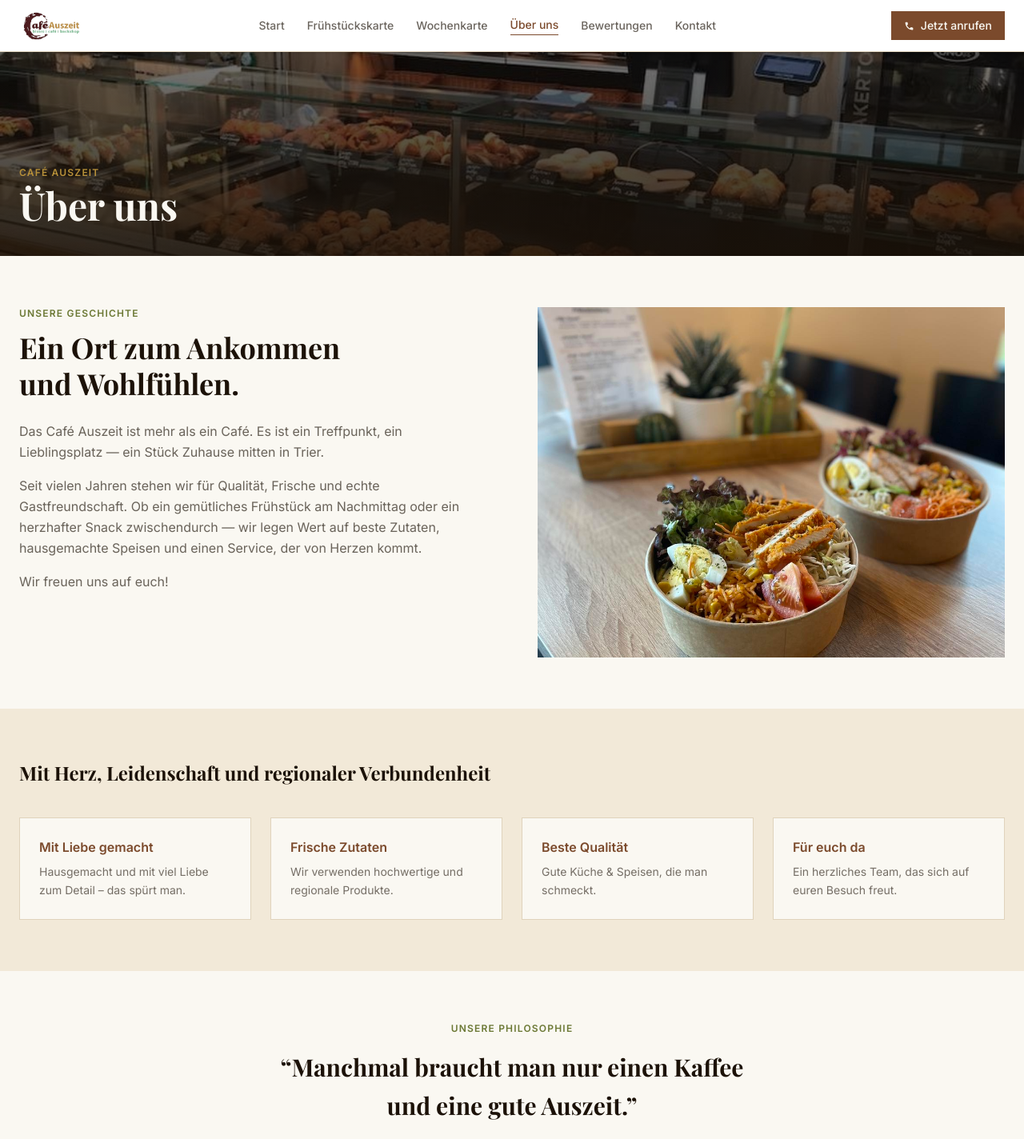
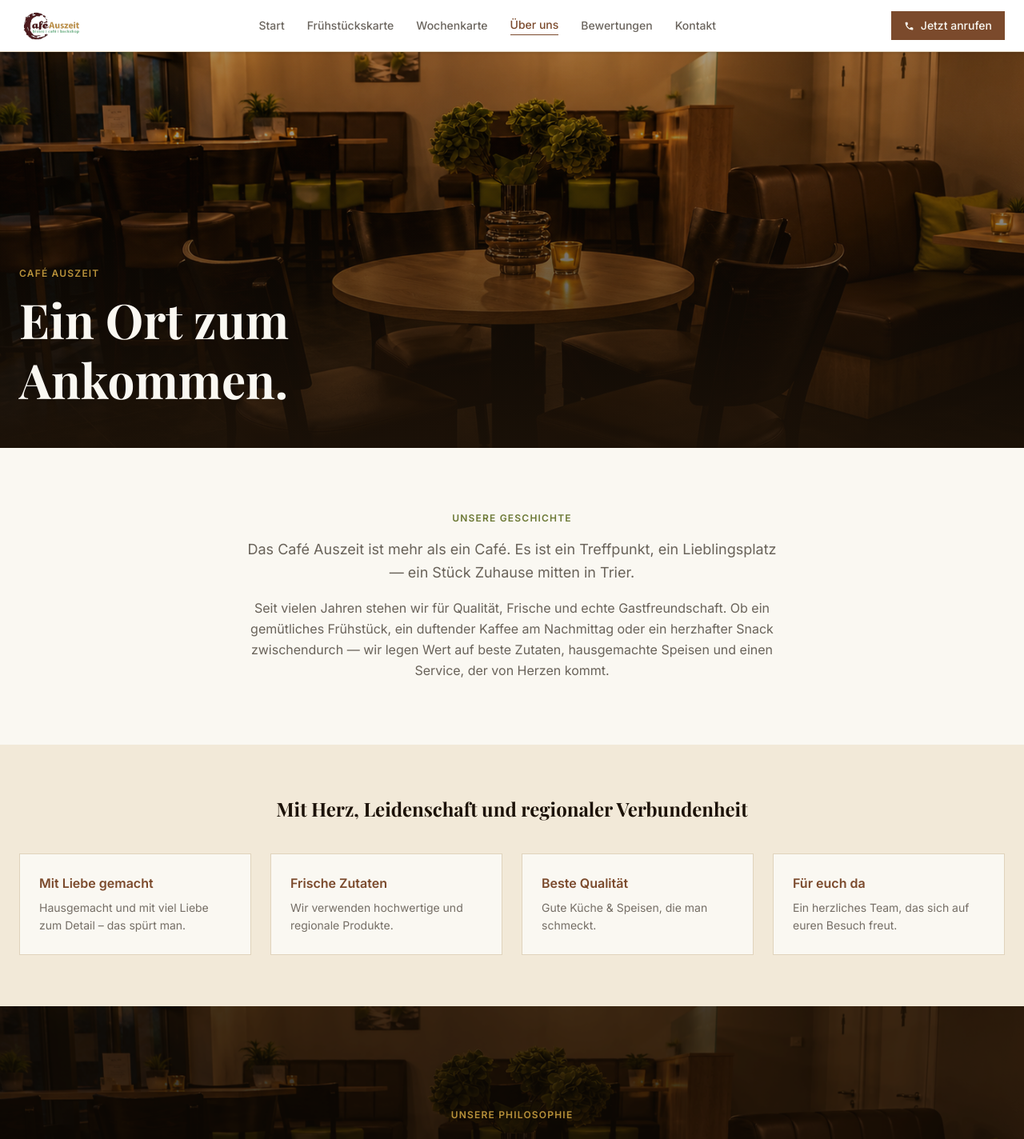
Before and after one commit to julinator95-maker/Cafe-Auszeit, a Next.js app: page /ueber-uns in a window 1280 px wide. Shown: the top 1424 px of the page at 80% size. Built offline with nearby package versions, Linux system fonts and the light colour scheme; a web font is replaced by a local one.

Commit message:
Über uns: Innenraum organisch eingebunden, Philosophie-Zitat als Foto-Banner

```diff
--- a/app/ueber-uns/page.tsx
+++ b/app/ueber-uns/page.tsx
@@ -23,70 +23,54 @@ const werte = [
 export default function UeberUnsPage() {
   return (
     <>
-      {/* ─── HERO ─── */}
-      <section className="relative h-64 md:h-80 overflow-hidden flex items-end">
+      {/* ─── HERO – Innenraum als Einstieg ─── */}
+      <section className="relative h-[70vh] min-h-[500px] overflow-hidden flex items-end">
         <Image
-          src="/backwaren.png"
-          alt="Über uns – Café Auszeit"
+          src="/innenraum.jpg"
+          alt="Gemütlicher Innenraum des Café Auszeit"
           fill
-          className="object-cover"
-          style={{ filter: "brightness(0.55)" }}
+          className="object-cover object-center"
+          style={{ filter: "brightness(0.7)" }}
           priority
         />
-        <div className="absolute inset-0 bg-gradient-to-t from-dark/80 to-transparent" />
-        <div className="relative z-10 max-w-7xl mx-auto px-6 pb-10 w-full pt-16">
-          <p className="text-gold text-xs font-semibold uppercase tracking-widest mb-2">Café Auszeit</p>
+        {/* Gradient von unten damit Headline lesbar */}
+        <div className="absolute inset-0 bg-gradient-to-t from-dark/90 via-dark/30 to-transparent" />
+        <div className="relative z-10 max-w-7xl mx-auto px-6 pb-12 w-full pt-16">
+          <AnimatedSection>
+            <p className="text-gold text-xs font-semibold uppercase tracking-widest mb-3">Café Auszeit</p>
             <h1
-            className="text-4xl md:text-5xl font-bold text-cream"
+              className="text-4xl md:text-6xl font-bold text-cream leading-tight"
               style={{ fontFamily: "var(--font-playfair)" }}
             >
-            Über uns
+              Ein Ort zum<br />Ankommen.
             </h1>
+          </AnimatedSection>
         </div>
       </section>
 
-      {/* ─── HAUPTBEREICH ─── */}
-      <section className="max-w-7xl mx-auto px-6 py-16 grid grid-cols-1 lg:grid-cols-2 gap-16 items-start">
-
-        <AnimatedSection direction="left">
-          <p className="text-olive text-xs font-semibold uppercase tracking-widest mb-3">Unsere Geschichte</p>
-          <h2
-            className="text-3xl md:text-4xl font-bold text-dark mb-6 leading-tight"
-            style={{ fontFamily: "var(--font-playfair)" }}
-          >
-            Ein Ort zum Ankommen<br />und Wohlfühlen.
-          </h2>
-          <div className="space-y-4 text-dark/65 leading-relaxed">
-            <p>
+      {/* ─── GESCHICHTE – Text zentriert, Luft zum Atmen ─── */}
+      <section className="bg-cream py-20 px-6">
+        <div className="max-w-2xl mx-auto text-center">
+          <AnimatedSection>
+            <p className="text-olive text-xs font-semibold uppercase tracking-widest mb-4">Unsere Geschichte</p>
+            <p className="text-dark/65 leading-relaxed text-lg mb-4">
               Das Café Auszeit ist mehr als ein Café. Es ist ein Treffpunkt, ein Lieblingsplatz —
               ein Stück Zuhause mitten in Trier.
             </p>
-            <p>
+            <p className="text-dark/65 leading-relaxed">
               Seit vielen Jahren stehen wir für Qualität, Frische und echte Gastfreundschaft.
-              Ob ein gemütliches Frühstück am Nachmittag oder ein herzhafter Snack zwischendurch —
-              wir legen Wert auf beste Zutaten, hausgemachte Speisen und einen Service,
-              der von Herzen kommt.
+              Ob ein gemütliches Frühstück, ein duftender Kaffee am Nachmittag oder ein herzhafter
+              Snack zwischendurch — wir legen Wert auf beste Zutaten, hausgemachte Speisen und
+              einen Service, der von Herzen kommt.
             </p>
-            <p>
-              Wir freuen uns auf euch!
-            </p>
+          </AnimatedSection>
         </div>
-        </AnimatedSection>
-
-        <AnimatedSection direction="right" className="relative aspect-[4/3] overflow-hidden">
-          <Image
-            src="/food7.png"
-            alt="Atmosphäre im Café Auszeit"
-            fill
-            className="object-cover"
-          />
-        </AnimatedSection>
       </section>
 
       {/* ─── WERTE ─── */}
       <section className="bg-warm py-16 px-6">
         <div className="max-w-7xl mx-auto">
-          <AnimatedSection className="mb-10">
+          <AnimatedSection className="mb-10 text-center">
             <h2
               className="text-2xl font-bold text-dark"
               style={{ fontFamily: "var(--font-playfair)" }}
@@ -105,17 +89,27 @@ export default function UeberUnsPage() {
         </div>
       </section>
 
-      {/* ─── PHILOSOPHIE ─── */}
-      <section className="max-w-3xl mx-auto px-6 py-16 text-center">
+      {/* ─── PHILOSOPHIE – Zitat über dem Innenraum-Foto ─── */}
+      <section className="relative py-32 px-6 overflow-hidden">
+        <Image
+          src="/innenraum.jpg"
+          alt="Atmosphäre im Café Auszeit"
+          fill
+          className="object-cover object-center"
+          style={{ filter: "brightness(0.35)" }}
+        />
+        <div className="absolute inset-0 bg-dark/40" />
+        <div className="relative z-10 max-w-3xl mx-auto text-center">
           <AnimatedSection>
-          <p className="text-olive text-xs font-semibold uppercase tracking-widest mb-4">Unsere Philosophie</p>
+            <p className="text-gold text-xs font-semibold uppercase tracking-widest mb-6">Unsere Philosophie</p>
             <blockquote
-            className="text-2xl md:text-3xl font-bold text-dark leading-relaxed"
+              className="text-3xl md:text-4xl font-bold text-cream leading-relaxed"
               style={{ fontFamily: "var(--font-playfair)" }}
             >
               &ldquo;Manchmal braucht man nur einen Kaffee<br />und eine gute Auszeit.&rdquo;
             </blockquote>
           </AnimatedSection>
+        </div>
       </section>
     </>
   );
```
Also changed, not shown: public/innenraum.jpg (added). Lines whose indentation alone changed are shown as unchanged.
